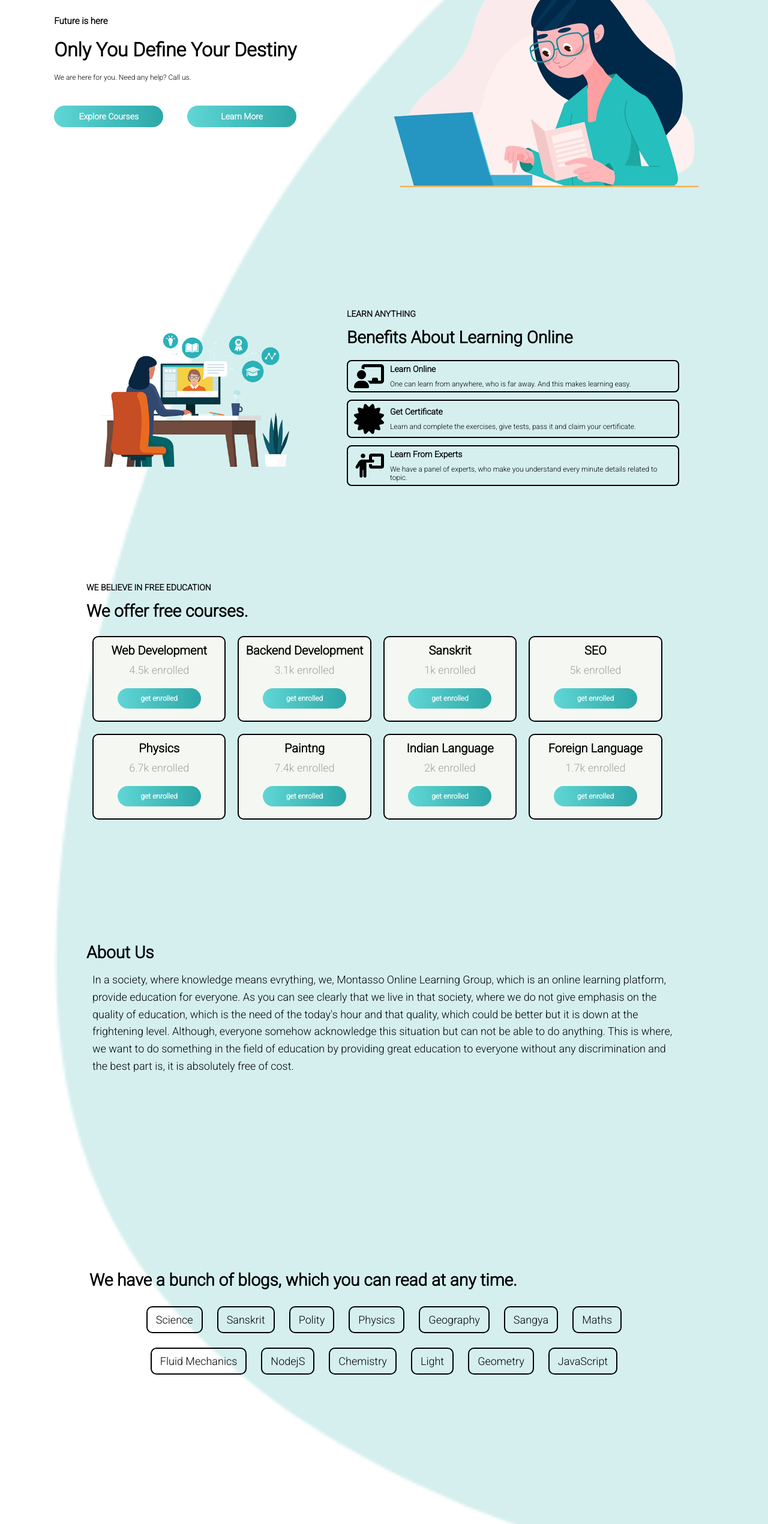
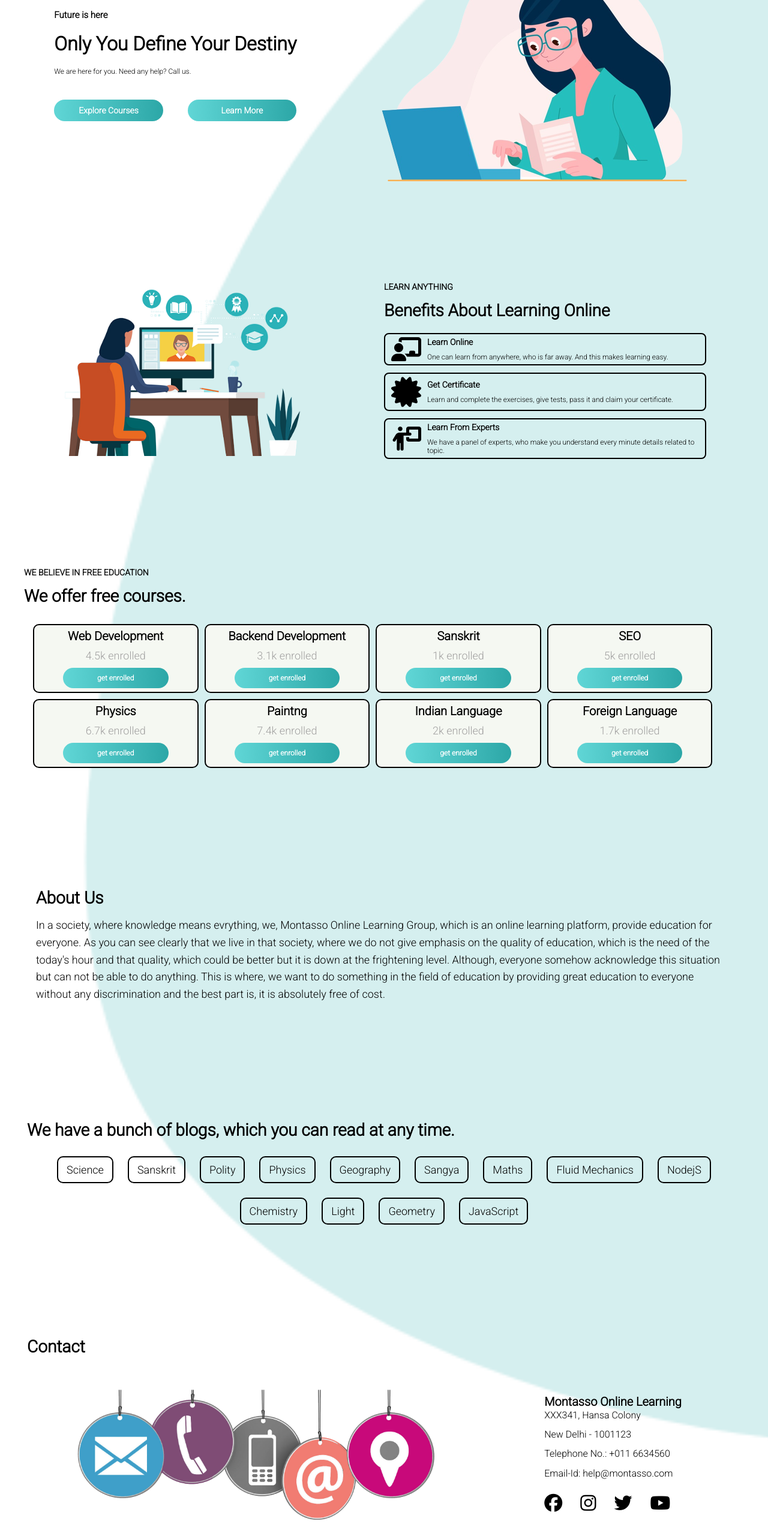
Before and after one commit to shekhar10feb/Montasso-Online-Learning, a plain HTML site: page index.html in a window 1280 px wide. Shown: the part 240-2780 px from the top of the page at 60% size. Drawn offline with Linux system fonts and the light colour scheme.

Commit message:
Added codes

```diff
--- a/CSS/phone.scss
+++ b/CSS/phone.scss
@@ -351,6 +351,7 @@ footer {
 
         p {
             font-size: 1rem;
+            line-height: 1.1;
         }
     }
 }
--- a/CSS/style.scss
+++ b/CSS/style.scss
@@ -1,4 +1,13 @@
 @import url('https://fonts.googleapis.com/css2?family=Roboto:wght@300&display=swap');
+
+$padding: 8rem 4rem;
+$margin: 2rem 0;
+
+@mixin flexProperty {
+    display: flex;
+    justify-content: center;
+    align-content: center;
+}
 
 * {
     margin: 0;
@@ -25,6 +34,7 @@ html {
     align-items: center;
     position: sticky;
     top: 0;
+    z-index: 10;
 }
 
 // Navigation Bar: Logo and Image
@@ -69,7 +79,7 @@ html {
 #home {
     display: flex;
     flex-direction: row;
-    padding: 6rem 2rem;
+    padding: 5rem 4rem;
     justify-content: space-around;
     align-items: center;
 
@@ -87,35 +97,35 @@ html {
             .phrase, p {
                 font-size: 1.5rem;
                 font-weight: 600;
-                margin: 2rem
+                margin: $margin;
             }
 
             h1 {
                 font-size: 3.2rem;
                 font-weight: 600;
-                margin: 2rem;
+                margin: $margin;
             }
 
             p {
                 font-size: 1.2rem;
                 font-weight: 300;
-                margin: 2rem;
+                margin: $margin;
             }
         }
 
         &-sub {
             width: 100%;
             display: flex;
-            justify-content: flex-start;
+            justify-content: space-between;
             align-items: center;
 
             button {
-                width: 50%;
+                width: 40%;
                 color: #fff;
                 background-image: linear-gradient(to right, rgba(96, 214, 214, 50%), rgba(44, 167, 167, 100%));
-                padding: 1rem 1.5rem;
-                margin: 2rem;
-                margin-left: 2rem;
+                padding: 1rem;
+                margin: $margin;
+                // margin-left: 2rem;
                 border-radius: 5rem;
                 font-size: 1.4rem;
                 font-family: 'Roboto', sans-serif;
@@ -140,7 +150,7 @@ html {
         max-width: 64rem;
 
         img {
-            height: 100%;
+            width: 100%;
         }
     }
 
@@ -152,28 +162,23 @@ html {
 // Benfits Section
 #benefits {
     display: flex;
-    justify-content: center;
+    justify-content: space-between;
     align-items: center;
-    padding: 11rem 2rem;
+    padding: $padding;
 
     .benefits-photo {
-        height: 90%;
-        width: 35%;
-        display: flex;
-        justify-content: center;
-        align-items: center;
+        @include flexProperty;
+        width: 45%;
 
         img {
-            max-height: 24rem;
+            width: 100%;
         }
     }
 
     .benefits-main {
+        @include flexProperty;
         height: 90%;
         width: 50%;
-        display: flex;
-        justify-content: center;
-        align-items: center;
         flex-direction: column;
         font-family: 'Roboto', sans-serif;
     }
@@ -189,7 +194,7 @@ html {
     .heading-paragraph {
         font-size: 1.4rem;
         font-weight: 700;
-        margin: 1.5rem;
+        margin: $margin;
         margin-left: 0;
         margin-bottom: 0;
     }
@@ -255,20 +260,16 @@ html {
 
 // Course List Section
 #courseList {
-    display: flex;
-    justify-content: center;
-    align-items: center;
-    padding: 3rem 2rem;
+    @include flexProperty;
+    padding: $padding;
     font-family: 'Roboto', sans-serif;
 
     .courseList__div {
-        display: flex;
-        justify-content: center;
-        align-items: center;
+        @include flexProperty;
         flex-direction: column;
 
         .courseList__heading {
-            width: 80%;
+            width: 90%;
             display: flex;
             justify-content: center;
             align-items: flex-start;
@@ -291,22 +292,20 @@ html {
         }
 
         .courseList__Subject {
-            width: 80%;
+            // width: 90%;
             display: flex;
             justify-content: flex-start;
             align-items: center;
             flex-wrap: wrap;
-            padding-left: 0;
-            padding-right: 0;
+            padding: 1rem;
 
             .course {
-                width: 20%;
-                display: flex;
-                justify-content: center;
-                align-items: center;
+                // @include flexProperty;
+                width: 22%;
                 flex-direction: column;
-                padding: 1rem;
-                margin: 1rem;
+                padding: .6rem;
+                text-align: center;
+                margin: .5rem;
                 background-color: rgb(245, 248, 242);
                 border: 2px solid #000;
                 border-radius: 1rem;
@@ -322,11 +321,11 @@ html {
                 }
 
                 button {
+                    display: inline-block;
                     width: 60%;
                     color: #fff;
                     background-image: linear-gradient(to right, rgba(96, 214, 214, 50%), rgba(44, 167, 167, 100%));
                     padding: 1rem;
-                    margin: 1rem;
                     border-radius: 5rem;
                     font-size: 1.2rem;
                     font-family: 'Roboto', sans-serif;
@@ -351,14 +350,11 @@ html {
 
 // About Us Section
 #about {
-    display: flex;
-    justify-content: center;
-    align-items: center;
-    padding: 14rem 2rem;
+    @include flexProperty;
+    padding: $padding;
     font-family: 'Roboto', sans-serif;
 
     .aboutUs {
-        width: 80%;
         padding: 1rem 2rem;
 
         h1 {
@@ -371,6 +367,7 @@ html {
         p {
             font-size: 1.8rem;
             margin: 1rem;
+            margin-left: 0;
             line-height: 1.6;
             color: #000;
         }
@@ -379,21 +376,16 @@ html {
 
 // Blog Section
 #blog {
-    display: flex;
-    justify-content: center;
-    align-items: center;
-    padding: 15rem 2rem;
+    @include flexProperty;
+    padding: $padding;
     font-family: 'Roboto', sans-serif;
 
     .blogs {
-        width: 80%;
-        display: flex;
-        justify-content: center;
-        align-items: center;
+        @include flexProperty;
         flex-direction: column;
 
         .blogs-heading {
-            width: 100%;
+            // width: 100%;
             display: flex;
             justify-content: flex-start;
             align-items: center;
@@ -407,15 +399,11 @@ html {
         }
 
         .blogs-category {
-            display: flex;
-            justify-content: center;
-            align-content: center;
+            @include flexProperty;
             flex-wrap: wrap;
 
             .topic-blog {
-                display: flex;
-                justify-content: center;
-                align-content: center;
+                @include flexProperty;
                 margin: 1.2rem;
                 padding: 1rem 1.4rem;
                 border-radius: 1rem;
@@ -440,21 +428,16 @@ html {
 
 // Contact Section
 #contact {
-    display: flex;
-    justify-content: center;
-    align-items: center;
-    padding: 7rem 2rem;
+    @include flexProperty;
+    padding: $padding;
     font-family: 'Roboto', sans-serif;
 
     .contact-div {
-        width: 80%;
-        display: flex;
-        justify-content: center;
-        align-items: center;
+        @include flexProperty;
         flex-direction: column;
 
         .contact-heading {
-            width: 100%;
+            // width: 100%;
             display: flex;
             justify-content: flex-start;
             align-items: center;
@@ -469,12 +452,12 @@ html {
 
         .contact-content {
             display: flex;
-            justify-content: space-between;
+            justify-content: space-around;
             align-content: center;
             padding: 4rem .5rem;
 
             .contact-image {
-                width: 60%;
+                width: 50%;
                 display: flex;
                 justify-content: center;
                 align-items: center;
@@ -491,15 +474,13 @@ html {
                 flex-direction: column;
 
                 .contact-address {
-                    display: flex;
-                    justify-content: center;
-                    align-content: center;
+                    @include flexProperty;
                     flex-direction: column;
 
                     h2 {
                         font-size: 2rem;
                         font-weight: 600;
-                        margin: .5rem 1.5rem 1rem 1.5rem;
+                        margin: 0 1.5rem;
                     }
 
                     p {
@@ -540,18 +521,14 @@ html {
 
 // Footer Section
 footer {
-    display: flex;
-    justify-content: center;
-    align-content: center;
+    @include flexProperty;
     color: #fff;
     padding: 1rem 2rem;
     background-image: linear-gradient(to right, rgba(96, 214, 214, 50%), rgba(44, 167, 167, 100%));
     font-family: 'Roboto', sans-serif;
 
     .footer-div {
-        display: flex;
-        justify-content: center;
-        align-content: center;
+        @include flexProperty;
         flex-direction: column;
         text-align: center;
 
--- a/CSS/tablet.scss
+++ b/CSS/tablet.scss
@@ -1,3 +1,12 @@
+$padding: 6rem .5rem 2rem .5rem;
+$margin: 1rem 1rem 0 0;
+
+@mixin flexProperty {
+    display: flex;
+    justify-content: center;
+    align-content: center;
+}
+
 #navbar {
     flex-direction: row;
 
@@ -25,13 +34,12 @@
 
 // Home Section
 #home {
-    max-width: 100%;
+    // max-width: 100%;
     display: flex;
     justify-content: space-around;
     align-content: center;
-    // height: 42rem;
-    padding: 5 1.5rem;
-
+    padding: $padding;
+    outline: 1px solid red;
 
     .content {
         max-width: 50%;
@@ -56,10 +64,8 @@
         }
 
         &-sub {
+            @include flexProperty;
             width: 100%;
-            display: flex;
-            justify-content: center;
-            align-items: center;
             // outline: 1px solid red;
 
             button {
@@ -82,11 +88,12 @@
 }
 
 #benefits {
-    height: 42rem;
+    // height: 42rem;
     display: flex;
     justify-content: space-evenly;
     align-content: center;
-
+    padding: $padding;
+    outline: 1px solid red;
 
     .benefits-photo {
         width: 47%;
@@ -102,31 +109,23 @@
 }
 
 .benefits-facts {
+    @include flexProperty;
     width: 90%;
-    height: 80%;
-    display: flex;
-    justify-content: center;
-    align-content: center;
-
+    // height: 80%;
 
     .heading-paragraph {
         font-size: 1rem;
-        margin: 1rem;
-        margin-left: 0;
-        margin-bottom: 0;
+        margin: $margin;
     }
 
     h1 {
         font-size: 1.7rem;
-        margin: 1rem;
-        margin-left: 0;
-        margin-bottom: 0;
+        margin: $margin;
     }
 
     .getBenefits {
         width: 90%;
-        margin: 1rem;
-        margin-left: 0;
+        margin: $margin;
         padding: .5rem;
 
         .content-photo {
@@ -156,39 +155,41 @@
 }
 
 #courseList {
-    height: 60rem;
-    display: flex;
-    justify-content: center;
-    align-items: center;
+    @include flexProperty;
+    // height: 60rem;
+    padding: $padding;
+    outline: 1px solid red;
 
     .courseList__div {
+        outline: 1px solid red;
 
         .courseList__heading {
-            display: flex;
-            justify-content: center;
-            align-items: center;
+            @include flexProperty;
             flex-direction: column;
+            outline: 1px solid red;
 
             p {
                 font-size: 1rem;
-                margin: 1rem;
-                margin-left: 0;
-                margin-bottom: 0;
+                margin: $margin;
+                outline: 1px solid red;
             }
 
             h1 {
                 font-size: 1.7rem;
                 font-weight: 600;
-                margin: 1rem;
-                margin-left: 0;
+                margin: $margin;
+                outline: 1px solid red;
             }
         }
 
         .courseList__Subject {
+            outline: 1px solid red;
 
             .course {
-                padding: .8rem 1rem;
+                width: 40%;
+                padding: 1rem;
                 margin: .8rem;
+                outline: 1px solid red;
 
                 h2 {
                     font-size: 1.4rem;
@@ -210,15 +211,16 @@
 
 // About Us Section
 #about {
-    height: 40rem;
+    // height: 40rem;
+    padding: $padding;
+    outline: 1px solid red;
 
     .aboutUs {
 
         h1 {
             font-size: 1.7rem;
             font-weight: 600;
-            margin: 1rem;
-            margin-left: 0;
+            margin: $margin;
         }
 
         p {
@@ -229,7 +231,9 @@
 
 // Blog Section
 #blog {
-    height: 40rem;
+    // height: 40rem;
+    padding: $padding;
+    outline: 1px solid red;
 
     .blogs {
 
@@ -238,8 +242,7 @@
             h1 {
                 font-size: 1.7rem;
                 font-weight: 600;
-                margin: 1rem;
-                margin-left: 0;
+                margin: $margin;
             }
         }
 
@@ -262,8 +265,9 @@
 }
 // Contact Section
 #contact {
-    height: 40rem;
-    padding: 3px 3rem;
+    // height: 40rem;
+    padding: $padding;
+    outline: 1px solid red;
 
     .contact-div {
 
@@ -272,15 +276,23 @@
             h1 {
                 font-size: 1.7rem;
                 font-weight: 600;
-                margin: 1rem;
-                margin-left: 0;
+                margin: $margin;
             }
         }
 
         .contact-content {
+            display: flex;
+            justify-content: space-between;
+            align-items: center;
             padding: 4rem .5rem;
 
+            .contact-image {
+                @include flexProperty;
+                width: 40%;
+            }
+
             .contact-contents {
+                outline: 1px solid red;
 
                 .contact-address {
 
```
Also changed, not shown: CSS/phone.css, CSS/style.css, CSS/tablet.css, 3 other files.
